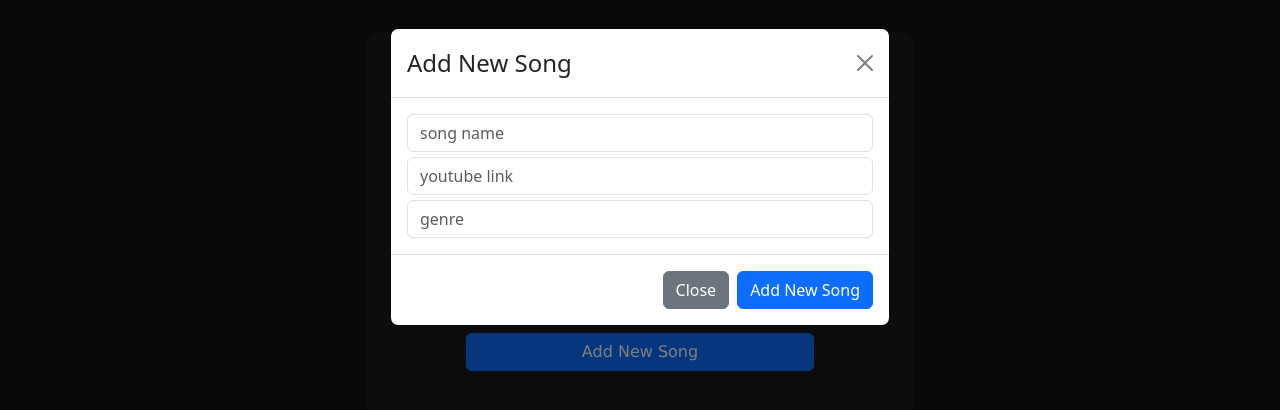
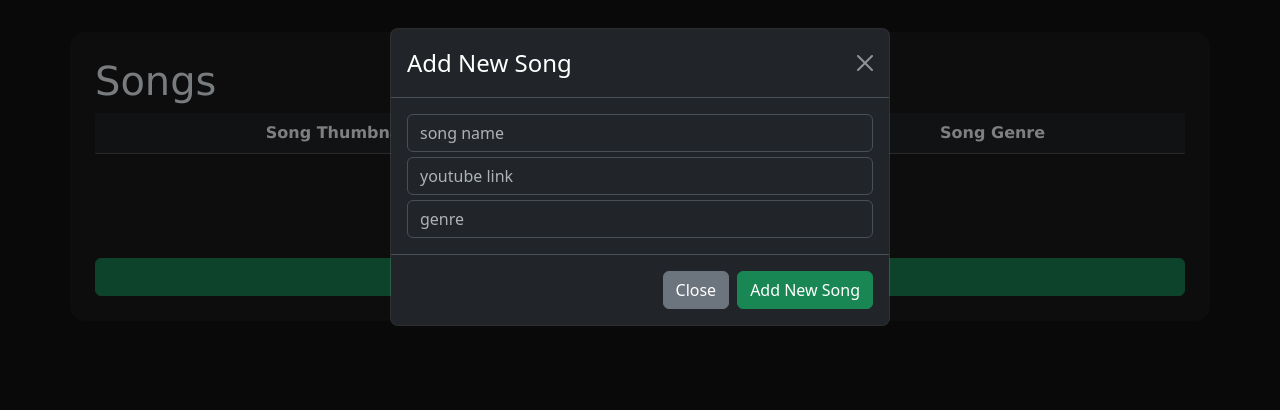
Before and after one commit to RevatureProject2MusicSharing/project2Frontend, a React (Vite) app: page /songs in a window 1280 px wide. Both pictures are taken after a click on the button "Add New Song". Shown: the top 410 px of the page. Built offline with nearby package versions, Linux system fonts and the light colour scheme; no server answers.

Commit message:
Added song thumbnails and styling

```diff
--- a/src/Components/Songs/Song.tsx
+++ b/src/Components/Songs/Song.tsx
@@ -46,11 +46,11 @@ export const Song: React.FC<{song: SongInfo}> = ({song}) => {
                 <>
                     {/* Song information */}
                     {/* <td>{songInfo.songId}</td> */}
-                    <td>{songInfo.songName}</td>
+                    <td className="text-center align-middle">{songInfo.songName}</td>
                     {/* <td>{songInfo.youtubeLink}</td> */}
-                    <td>{songInfo.genre}</td>
-                    <td style={{textAlign: "right"}}>
-                        <DropdownButton id="dropdown-basic-button" title="Options">
+                    <td className="text-center align-middle">{songInfo.genre}</td>
+                    <td className="text-center align-middle" style={{textAlign: "right"}}>
+                        <DropdownButton data-bs-theme="dark" variant="success" id="dropdown-basic-button" title="Options">
                             <Dropdown.Item onClick={handleShow}>Add to Playlist</Dropdown.Item>
                             <Dropdown.Item onClick={handleDelete}>Delete Song</Dropdown.Item>
                         </DropdownButton>
@@ -58,9 +58,9 @@ export const Song: React.FC<{song: SongInfo}> = ({song}) => {
 
 
                     {/* Modal for Adding to Playlist */}
-                    <Modal show={show} onHide={handleClose}>
+                    <Modal data-bs-theme="dark" show={show} onHide={handleClose}>
                         <Modal.Header closeButton>
-                            <Modal.Title>Add "{songInfo.songName}" to Playlist</Modal.Title>
+                            <Modal.Title style={{color: "white"}}>Add "{songInfo.songName}" to Playlist</Modal.Title>
                         </Modal.Header>
                         <Modal.Body>
                             <Form.Select>
@@ -74,7 +74,7 @@ export const Song: React.FC<{song: SongInfo}> = ({song}) => {
                             <Button variant="secondary" onClick={handleClose}>
                                 Close
                             </Button>
-                            <Button variant="primary" onClick={handleClose}>
+                            <Button variant="success" onClick={handleClose}>
                                 Add
                             </Button>
                         </Modal.Footer>
--- a/src/Components/Songs/SongList.tsx
+++ b/src/Components/Songs/SongList.tsx
@@ -43,6 +43,7 @@ export const SongsList: React.FC<{songs: SongList}> = ({songs}) => {
             <thead>
                 <tr>
                     <th></th>
+                    <th>Song Thumbnail</th>
                     <th>Song Name</th>
                     <th>Song Genre</th>
                     <th></th>
@@ -57,10 +58,10 @@ export const SongsList: React.FC<{songs: SongList}> = ({songs}) => {
                     // If the song is playing, show the pause button, else show the play button
                     if (youtubeId && context.currentSong === youtubeId) {
                         return (
-                            <tr key={song.songId} style={{gap: "5px", padding: "5px"}} className="border rounded w-100">
-                                <td style={{textAlign: "left"}}>
+                            <tr key={song.songId} style={{gap: "5px", padding: "5px"}} className="rounded w-100">
+                                <td className="text-center align-middle" style={{textAlign: "left"}}>
                                     <Button
-                                        className="rounded-circle"
+                                        className="rounded-circle btn-success"
                                         onClick={() => {
                                             context.setCurrentSong("")
                                         }}
@@ -68,15 +69,18 @@ export const SongsList: React.FC<{songs: SongList}> = ({songs}) => {
                                         <FaPause />
                                     </Button>
                                 </td>
+                                <td className="text-center align-middle">
+                                    <img src={`https://img.youtube.com/vi/${youtubeId}/default.jpg`}></img>
+                                </td>
                                 <Song key={song.songId} song={song}></Song>
                             </tr>
                         )
                     } else if (youtubeId) {
                         return (
-                            <tr key={song.songId} style={{gap: "5px", padding: "5px"}} className="border rounded w-100">
-                                <td style={{textAlign: "left"}}>
+                            <tr key={song.songId} style={{gap: "5px", padding: "5px"}} className="rounded w-100 h-100">
+                                <td className="text-center align-middle" style={{textAlign: "left"}}>
                                     <Button
-                                        className="rounded-circle"
+                                        className="rounded-circle btn-success"
                                         onClick={() => {
                                             context.setCurrentSong(youtubeId)
                                         }}
@@ -84,21 +88,27 @@ export const SongsList: React.FC<{songs: SongList}> = ({songs}) => {
                                         <FaPlay />
                                     </Button>
                                 </td>
+                                <td className="text-center align-middle">
+                                    <img src={`https://img.youtube.com/vi/${youtubeId}/default.jpg`}></img>
+                                </td>
                                 <Song key={song.songId} song={song}></Song>
                             </tr>
                         )
                     } else {
                         return (
-                            <tr key={song.songId} style={{gap: "5px", padding: "5px"}} className="border rounded w-100">
-                                <td style={{textAlign: "left"}}>
+                            <tr key={song.songId} style={{gap: "5px", padding: "5px"}} className="rounded w-100">
+                                <td className="text-center align-middle" style={{textAlign: "left"}}>
                                     <Button
-                                        className="rounded-circle"
+                                        className="rounded-circle btn-success"
                                         onClick={() => {
                                             context.setCurrentSong("")
                                         }}
                                     >
                                         <FaPlay />
                                     </Button>
+                                </td>
+                                <td className="text-center align-middle">
+                                    <img src={`https://img.youtube.com/vi/${youtubeId}/default.jpg`}></img>
                                 </td>
                                 <Song key={song.songId} song={song}></Song>
                             </tr>
--- a/src/Components/Songs/SongsPage.tsx
+++ b/src/Components/Songs/SongsPage.tsx
@@ -73,12 +73,12 @@ export const Songs: React.FC = () => {
 
     return (
         <>
-            <Container>
+            <Container style={{padding: "25px", width: "100vw"}}>
                 {/* Header */}
                 <h1 style={{textAlign: "left"}}>Songs</h1>
 
                 {/* Table for list of songs */}
-                <Table style={{gap: "5px"}} className="">
+                <Table style={{gap: "5px"}} className="table table-dark">
                     <SongsList songs={songs}></SongsList>
                 </Table>
 
@@ -86,17 +86,17 @@ export const Songs: React.FC = () => {
                     {loadError ?
                     <div>
                         <p style={{color: "red"}}>Songs could not be loaded.</p>
-                        <Button onClick={getSongs}>Refresh</Button>
+                        <Button className="btn-success" onClick={getSongs}>Refresh</Button>
                     </div> : ""}
                 </div>
 
                 {/* Button for adding a new song */}
-                <Button style={{width: "100%"}} onClick={handleShow}>Add New Song</Button>
+                <Button variant="success" style={{width: "100%"}} onClick={handleShow}>Add New Song</Button>
 
                 {/* Modal for adding a new song */}
-                <Modal show={show} onHide={handleClose}>
+                <Modal data-bs-theme="dark" show={show} onHide={handleClose}>
                     <Modal.Header closeButton>
-                        <Modal.Title>Add New Song</Modal.Title>
+                        <Modal.Title style={{color: "white"}}>Add New Song</Modal.Title>
                     </Modal.Header>
                     <Modal.Body style={{gap: "5px"}} className="d-flex flex-column">
                         <Form.Control
@@ -124,7 +124,7 @@ export const Songs: React.FC = () => {
                         <Button variant="secondary" onClick={handleClose}>
                             Close
                         </Button>
-                        <Button variant="primary" onClick={handleAddSongs}>
+                        <Button variant="success" onClick={handleAddSongs}>
                             Add New Song
                         </Button>
                     </Modal.Footer>
```
